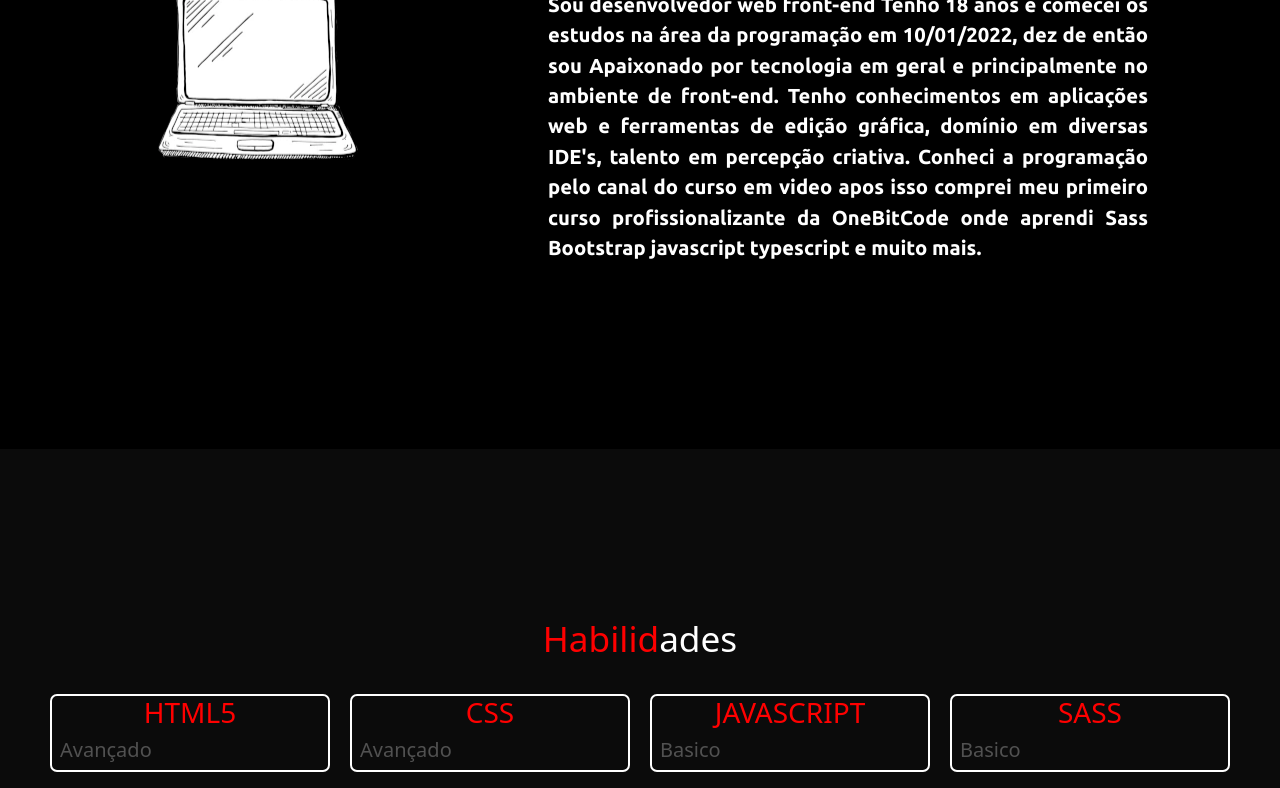
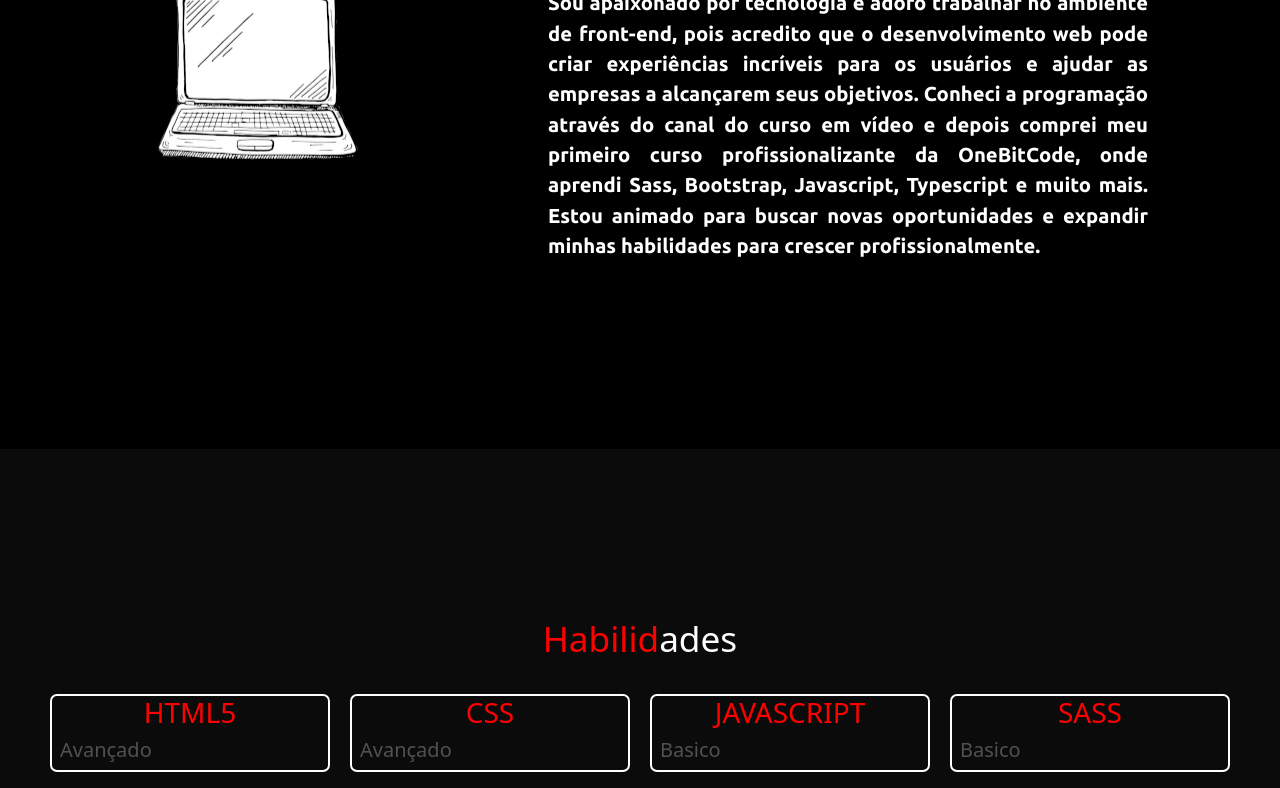
Before and after one commit to ramon-rodrigues-001/Portfolio, a plain HTML site: page index.html in a window 1280 px wide. Shown: the part 351-1139 px from the top of the page. Drawn offline with nearby package versions, Linux system fonts and the light colour scheme.

Commit message:
iniciando upgrade

```diff
--- a/index.html
+++ b/index.html
@@ -77,10 +77,11 @@
                     </div>
                     <div  id="sm-direita">
                         <h2 class="h1"> <span class="span-LetraVermelha">Sobre</span> Mim</h2>
-                        <p id="texto">Ola Meu nome é <span id="span-nome">Ramon_Rodrigues</span>. <br> Sou desenvolvedor web front-end Tenho 18 anos e comecei os estudos na área da programação em 10/01/2022,
-                        <span id="texto-descartavel">dez de então sou Apaixonado por tecnologia em geral e principalmente no ambiente de front-end. Tenho conhecimentos em aplicações web e ferramentas de edição gráfica, domínio em diversas IDE's, talento em percepção criativa.
-                        Conheci a programação pelo canal do curso em video apos isso comprei meu primeiro curso profissionalizante da OneBitCode onde aprendi Sass Bootstrap javascript typescript e muito mais.</span></p>
+                        <p id="texto">Eu sou Ramon Rodrigues, um desenvolvedor web front-end de 18 anos que começou a estudar programação em 10/01/2022. Sou apaixonado por tecnologia e adoro trabalhar no ambiente de front-end, pois acredito que o desenvolvimento web pode criar experiências incríveis para os usuários e ajudar as empresas a alcançarem seus objetivos. <span id="texto-descartavel">Conheci a programação através do canal do curso em vídeo e depois comprei meu primeiro curso profissionalizante da OneBitCode, onde aprendi Sass, Bootstrap, Javascript, Typescript e muito mais. Estou animado para buscar novas oportunidades e expandir minhas habilidades para crescer profissionalmente.</span></p>
                     </div>
+
+                    <!-- <span id="span-nome">
+                    <span id="texto-descartavel"> -->
                 </div>
             </section>
 
--- a/sass/Estilo-Do-Portifolio/projetos.scss
+++ b/sass/Estilo-Do-Portifolio/projetos.scss
@@ -24,7 +24,7 @@
             align-items: center;
             justify-content: center;
             flex: 0 1 280px;
-            border: solid 2px red;
+            border: solid 2px rgb(255, 255, 255);
             color: rgb(255, 255, 255);
             border-radius: 10px;
             box-shadow: 3px 3px 10px black;
@@ -53,6 +53,8 @@
             }
 
             &:hover {
+                border: solid 2px rgb(255, 0, 0);
+
                 p {
                     letter-spacing: 0.2em;
                     transition: .4s;
--- a/sass/Estilo-Do-Portifolio/sobre-mim.scss
+++ b/sass/Estilo-Do-Portifolio/sobre-mim.scss
@@ -50,10 +50,7 @@
 
     #sm-direita {
         flex: 0 1 600px;
-
-        #span-nome {
-            font-size: 1.5em;
-        }
+        padding-bottom: 20px;
 
         #texto {
             font-family: 'Ubuntu', sans-serif;
--- a/sass/style.scss
+++ b/sass/style.scss
@@ -12,6 +12,8 @@
 
 // Estilo da parte [Habilidades]
 @import "Estilo-Do-Portifolio/habilidades.scss";
+
+
 
 // Estilo da parte [Projetos]
 @import "Estilo-Do-Portifolio/projetos.scss";
```
Also changed, not shown: css/style.css, 1 other file.
